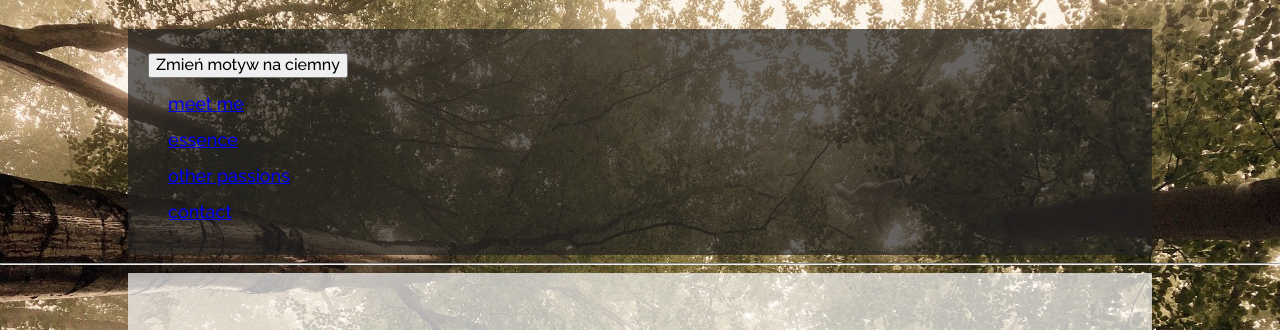
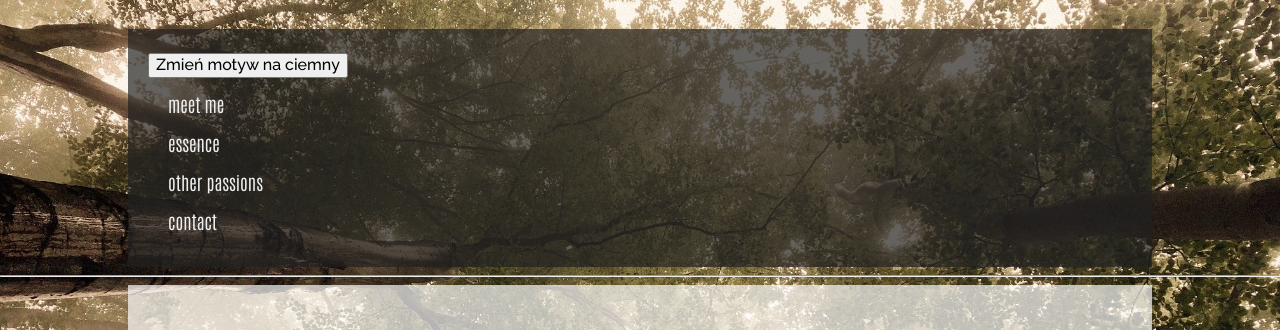
Before and after one commit to MalgorzataCzulak/homepage, a plain HTML site: page index.html in a window 1280 px wide. Shown: the part 139-469 px from the top of the page. Drawn offline with nearby package versions, Linux system fonts and the light colour scheme; a web font is replaced by a local one.

Commit message:
nav style added

```diff
--- a/css/nav.css
+++ b/css/nav.css
@@ -12,3 +12,9 @@ html {
     padding: 20px;
     margin: auto;
 }
+
+.nav-link {
+    color: #eee;
+    text-decoration: none;
+    font-family: 'Antonio', sans-serif;
+}
--- a/index.html
+++ b/index.html
@@ -19,10 +19,15 @@
         rel="stylesheet">
     <link rel="preconnect" href="https://fonts.googleapis.com">
     <link rel="preconnect" href="https://fonts.gstatic.com" crossorigin>
-    <link href="https://fonts.googleapis.com/css2?family=Playfair+Display+SC&display=swap" rel="stylesheet"> <!--duzy naglowek ale wyglada zle-->
+    <link href="https://fonts.googleapis.com/css2?family=Playfair+Display+SC&display=swap" rel="stylesheet">
+    <!--duzy naglowek ale wyglada zle-->
     <link rel="preconnect" href="https://fonts.googleapis.com">
     <link rel="preconnect" href="https://fonts.gstatic.com" crossorigin>
-    <link href="https://fonts.googleapis.com/css2?family=Kalnia&family=Playfair+Display+SC&display=swap" rel="stylesheet"><!--maly naglowek, w ogole nie przypomina tego co na stronie-->
+    <link href="https://fonts.googleapis.com/css2?family=Kalnia&family=Playfair+Display+SC&display=swap"
+        rel="stylesheet"><!--maly naglowek, w ogole nie przypomina tego co na stronie-->
+    <link rel="preconnect" href="https://fonts.googleapis.com">
+    <link rel="preconnect" href="https://fonts.gstatic.com" crossorigin>
+    <link href="https://fonts.googleapis.com/css2?family=Antonio:wght@300&display=swap" rel="stylesheet">
 
 </head>
 
@@ -36,19 +41,19 @@
         <ul class="lista">
 
             <li>
-                <a href="#meet-me">meet me</a>
+                <a href="#meet-me" class="nav-link">meet me</a>
             </li>
 
             <li>
-                <a href="#essence">essence</a>
+                <a href="#essence" class="nav-link">essence</a>
             </li>
 
             <li>
-                <a href="#other-passions">other passions</a>
+                <a href="#other-passions" class="nav-link">other passions</a>
             </li>
 
             <li>
-                <a href="#contact">contact</a>
+                <a href="#contact" class="nav-link">contact</a>
             </li>
 
         </ul>
@@ -113,12 +118,16 @@
             <h2 class="article_header">drop me a line</h2>
 
 
-            <p> formularz kontaktowy
-
+            <p>
+                formularz kontaktowy
             </p>
 
-            <p> or check my fav stuff
+            <p>
+                <a href="mailto:gocha1@windowslive.com">gocha1@windowslive.com</a>
+            </p>
 
+            <p>
+                or check my fav stuff
             </p>
 
         </article>
```
